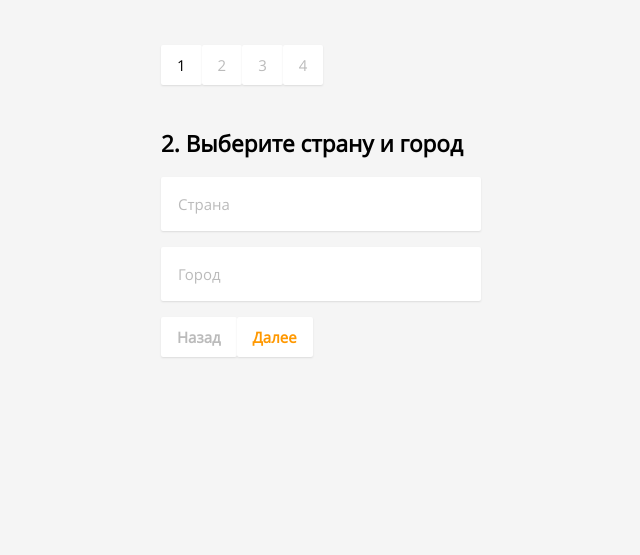
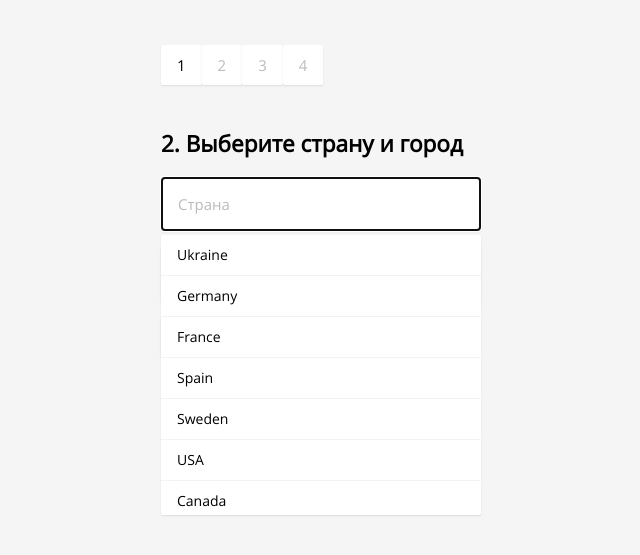
Before and after one commit to nckcol/lun-assignment-react, a React (Create React App) app: page /location in a window 1280 px wide. Shown: the part 145-700 px from the top of the page, without its empty margins (319-959 px from the left). Built offline with nearby package versions, Linux system fonts and the light colour scheme.

Commit message:
feat: location step complete

```diff
--- a/src/App.js
+++ b/src/App.js
@@ -19,10 +19,11 @@ const cityList = Object.entries(cityTable).map(([id, city]) => ({
 
 class App extends Component {
   state = {
-    personalInfo: null
+    personalInfo: null,
+    location: null
   };
   render() {
-    const {personalInfo} = this.state;
+    const {personalInfo, location} = this.state;
     return (
       <div className="App">
         <div className="App-container">
@@ -53,8 +54,14 @@ class App extends Component {
               <Route
                 path="/location"
                 exact
-                render={() => (
-                  <LocationStep countryList={countryList} cityList={cityList} />
+                render={({history}) => (
+                  <LocationStep
+                    hasPrevious
+                    countryList={countryList}
+                    cityList={cityList}
+                    location={location}
+                    onSubmit={this.handleLocationStepSubmit(history)}
+                  />
                 )}
               />
               <Route path="/social" exact render={() => <span>Social</span>} />
@@ -82,6 +89,13 @@ class App extends Component {
     });
     history.push('/location');
   };
+
+  handleLocationStepSubmit = (history) => (location) => {
+    this.setState({
+      location
+    });
+    history.push('/social');
+  };
 }
 
 export default App;
--- a/src/components/autocomplete/autocomplete-manager.js
+++ b/src/components/autocomplete/autocomplete-manager.js
@@ -2,7 +2,7 @@ import React, {Component} from 'react';
 import PropTypes from 'prop-types';
 
 import isFunction from '../../utils/is-function';
-import {KEY_RETURN, KEY_UP, KEY_DOWN} from 'keycode-js';
+import {KEY_RETURN, KEY_UP, KEY_DOWN, KEY_ESCAPE} from 'keycode-js';
 
 import {ring, select} from './helpers/helpers';
 
@@ -40,8 +40,6 @@ class AutocompleteManager extends Component {
     query: '',
     showOptions: false,
     highlightedOption: -1,
-    activeOptionIndex: -1,
-    activeOption: null,
     inFocus: false
   };
 
@@ -55,12 +53,13 @@ class AutocompleteManager extends Component {
       filterFunction,
       selectTitle,
       selectValue,
+      value,
       ...rest
     } = this.props;
-    const {query, highlightedOption, activeOptionIndex} = this.state;
+    const {query, highlightedOption} = this.state;
 
     const filteredOptions = filterOptions(options, query, filterFunction);
-    const value = this.getCurrentValue();
+    const inputValue = this.getCurrentInputValue();
     const showOptions = this.hasToShowOptions();
 
     delete rest.query;
@@ -69,7 +68,7 @@ class AutocompleteManager extends Component {
       <Autocomplete
         {...rest}
         showOptions={showOptions}
-        value={value}
+        value={inputValue}
         inputRef={this.handleInputRef}
         listRef={this.handleListRef}
         onClick={this.handleInputClick}
@@ -81,7 +80,7 @@ class AutocompleteManager extends Component {
         {filteredOptions.map((option, index) => (
           <Autocomplete.Option
             key={selectValue(option)}
-            active={activeOptionIndex === selectValue(option)}
+            active={value === selectValue(option)}
             highlighted={highlightedOption === index}
             innerRef={this.handleOptionRef(index)}
             onClick={this.handleOptionClick(option)}
@@ -94,7 +93,7 @@ class AutocompleteManager extends Component {
     );
   }
 
-  getCurrentValue() {
+  getCurrentInputValue() {
     const {query} = this.state;
     const {value} = this.props;
 
@@ -112,15 +111,34 @@ class AutocompleteManager extends Component {
   }
 
   getTitleByValue(value) {
-    const {options, selectValue, selectTitle} = this.props;
+    const {selectTitle} = this.props;
+    const option = this.findOptionByValue(value);
+
+    if (!option) {
+      return null;
+    }
+
+    return selectTitle(option);
+  }
+
+  findOptionByValue(value) {
+    const {options, selectValue} = this.props;
 
     for (let item of options) {
       if (selectValue(item) !== value) {
         continue;
       }
 
-      return selectTitle(item);
+      return item;
     }
+
+    return null;
+  }
+
+  getIndexByValue(value) {
+    const {options, selectValue} = this.props;
+
+    return options.map(selectValue).indexOf(value);
   }
 
   getHighlightedOption() {
@@ -197,18 +215,13 @@ class AutocompleteManager extends Component {
 
   setActive(option) {
     this.setState({
-      query: this.selectTitle(option)
+      query: ''
     });
 
     this.change(option);
   }
 
   resetActive() {
-    this.setState({
-      activeOption: null,
-      activeOptionIndex: -1
-    });
-
     this.change(null);
   }
 
@@ -218,8 +231,9 @@ class AutocompleteManager extends Component {
     });
 
     if (this.isActiveOption()) {
-      const {activeOptionIndex} = this.state;
-      this.highlightOption(activeOptionIndex);
+      const {value} = this.props;
+      const index = this.getIndexByValue(value);
+      this.highlightOption(index);
     }
   }
 
@@ -232,10 +246,7 @@ class AutocompleteManager extends Component {
 
   apply() {
     const {highlightedOption} = this.state;
-    this._hasChanges = false;
-
     this.select(highlightedOption);
-
     this.hideOptions();
   }
 
@@ -260,9 +271,6 @@ class AutocompleteManager extends Component {
   }
 
   highlightOption(index) {
-    this._hasChanges = true;
-    // this.showOptions();
-
     this.setState({
       highlightedOption: index
     });
@@ -284,9 +292,12 @@ class AutocompleteManager extends Component {
   scrollToOption(optionIndex) {
     const option = this._optionElements[optionIndex];
     const root = this._listElement;
+
     if (!option || !root) {
       this.scheduleScrollToOption(optionIndex);
+      return;
     }
+
     scrollIntoView(option, root);
   }
 
@@ -363,9 +374,9 @@ class AutocompleteManager extends Component {
   }
 
   isActiveOption() {
-    const {activeOptionIndex, activeOption} = this.state;
+    const {value} = this.props;
 
-    return activeOption && !(activeOptionIndex < 0);
+    return value && this.findOptionByValue(value);
   }
 
   isFocused() {
@@ -385,12 +396,7 @@ class AutocompleteManager extends Component {
     this.setState({
       inFocus: false
     });
-
-    if (this._hasChanges) {
-      this.apply();
-    } else {
-      this.hideOptions();
-    }
+    this.hideOptions();
   }
 
   handleFocus = () => {
@@ -447,6 +453,13 @@ class AutocompleteManager extends Component {
     if (KEY_RETURN === code) {
       e.preventDefault();
       this.apply();
+      return;
+    }
+
+    if (KEY_ESCAPE === code) {
+      e.preventDefault();
+      this.hideOptions();
+      return;
     }
 
     return;
--- a/src/components/field/field.js
+++ b/src/components/field/field.js
@@ -21,7 +21,7 @@ class Field extends Component {
           const inputProps = {...rest, ...field, error: showError};
 
           return (
-            <label className="Field">
+            <div className="Field">
               {isFunction(renderInput) ? (
                 renderInput({inputProps, form})
               ) : (
@@ -32,7 +32,7 @@ class Field extends Component {
                   &mdash; {form.errors[field.name]}
                 </span>
               )}
-            </label>
+            </div>
           );
         }}
       />
--- a/src/components/location-step/location-step.js
+++ b/src/components/location-step/location-step.js
@@ -4,6 +4,7 @@ import Field from '../field/field';
 import Form from '../form/form';
 import Button from '../button/button';
 import Autocomplete from '../autocomplete/autocomplete-manager';
+import LocationSchema from '../../schema/location-schema';
 
 const selectName = (item) => item.name;
 const selectId = (item) => item.id;
@@ -13,10 +14,11 @@ function CountryAutocomplete({form, ...inputProps}) {
     <Autocomplete
       {...inputProps}
       onChange={(value) => {
-        form.setFieldValue(inputProps.name, value);
+        form.setFieldValue('countryId', value);
+        form.setFieldValue('cityId', null);
       }}
       onBlur={() => {
-        form.setFieldTouched(inputProps.name, true);
+        form.setFieldTouched('countryId', true);
       }}
     />
   );
@@ -30,13 +32,17 @@ function CityAutocomplete({form, options, ...inputProps}) {
 
   return (
     <Autocomplete
+      key={countryId}
       {...inputProps}
       options={citiesByCountry}
-      onChange={(value) => {
-        form.setFieldValue(inputProps.name, value);
+      onChange={(value, option) => {
+        form.setFieldValue('cityId', value);
+        if (value) {
+          form.setFieldValue('countryId', option.country);
+        }
       }}
       onBlur={() => {
-        form.setFieldTouched(inputProps.name, true);
+        form.setFieldTouched('cityId', true);
       }}
     />
   );
@@ -48,7 +54,12 @@ class LocationStep extends Component {
     const initialValues = location || {countryId: null, cityId: null};
 
     return (
-      <Formik initialValues={initialValues} onSubmit={onSubmit}>
+      <Formik
+        initialValues={initialValues}
+        validationSchema={LocationSchema}
+        validateOnChange={false}
+        onSubmit={onSubmit}
+      >
         <Form>
           <h2>2. Выберите страну и город</h2>
 
@@ -60,6 +71,7 @@ class LocationStep extends Component {
               selectTitle={selectName}
               selectValue={selectId}
               component={CountryAutocomplete}
+              autoFocus
             />
           </Form.Row>
 
@@ -74,7 +86,7 @@ class LocationStep extends Component {
             />
           </Form.Row>
 
-          <Button variant="accent" disabled={!hasPrevious}>
+          <Button variant="accent" type="button" disabled={!hasPrevious}>
             Назад
           </Button>
 
--- a/src/components/start-step/start-step.js
+++ b/src/components/start-step/start-step.js
@@ -12,19 +12,20 @@ class StartStep extends Component {
     return (
       <Formik
         initialValues={initialValues}
+        validationSchema={PersonalInfoSchema}
+        validateOnChange={false}
         onSubmit={onSubmit}
-        validationSchema={PersonalInfoSchema}
       >
         <Form>
           <h2>1. Введите имя и e-mail</h2>
           <Form.Row>
-            <Field name="firstName" placeholder="Имя" />
+            <Field name="firstName" placeholder="Имя" autoFocus />
           </Form.Row>
           <Form.Row>
             <Field name="email" type="email" placeholder="E-mail" />
           </Form.Row>
 
-          <Button variant="accent" disabled={!hasPrevious}>
+          <Button variant="accent" type="button" disabled={!hasPrevious}>
             Назад
           </Button>
 
--- /dev/null
+++ b/src/schema/location-schema.js
@@ -0,0 +1,13 @@
+import * as Yup from 'yup';
+
+const LocationSchema = Yup.object().shape({
+  countryId: Yup.mixed()
+    .nullable(false)
+    .required('Required'),
+
+  cityId: Yup.mixed()
+    .nullable(false)
+    .required('Required')
+});
+
+export default LocationSchema;
```
